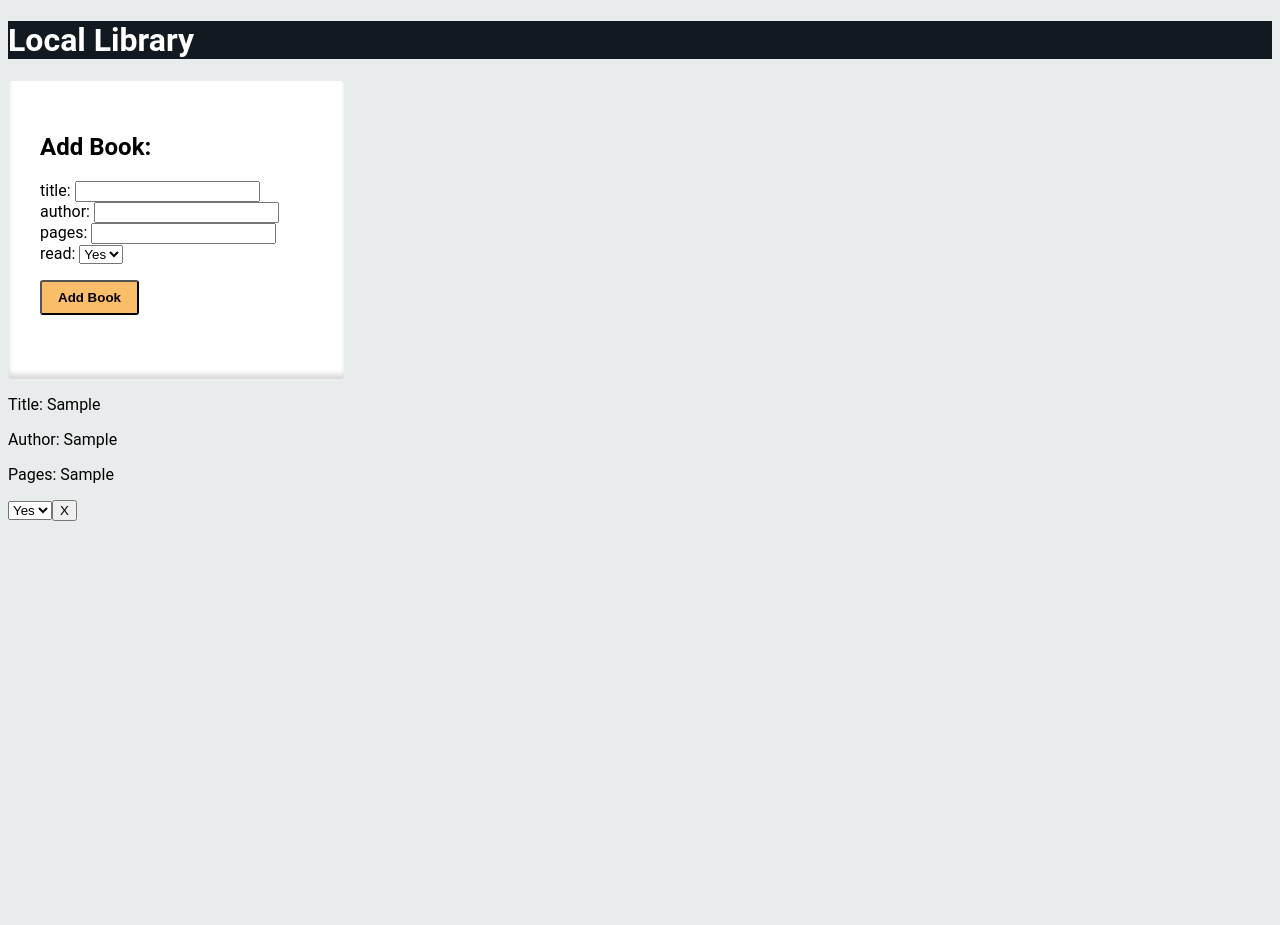
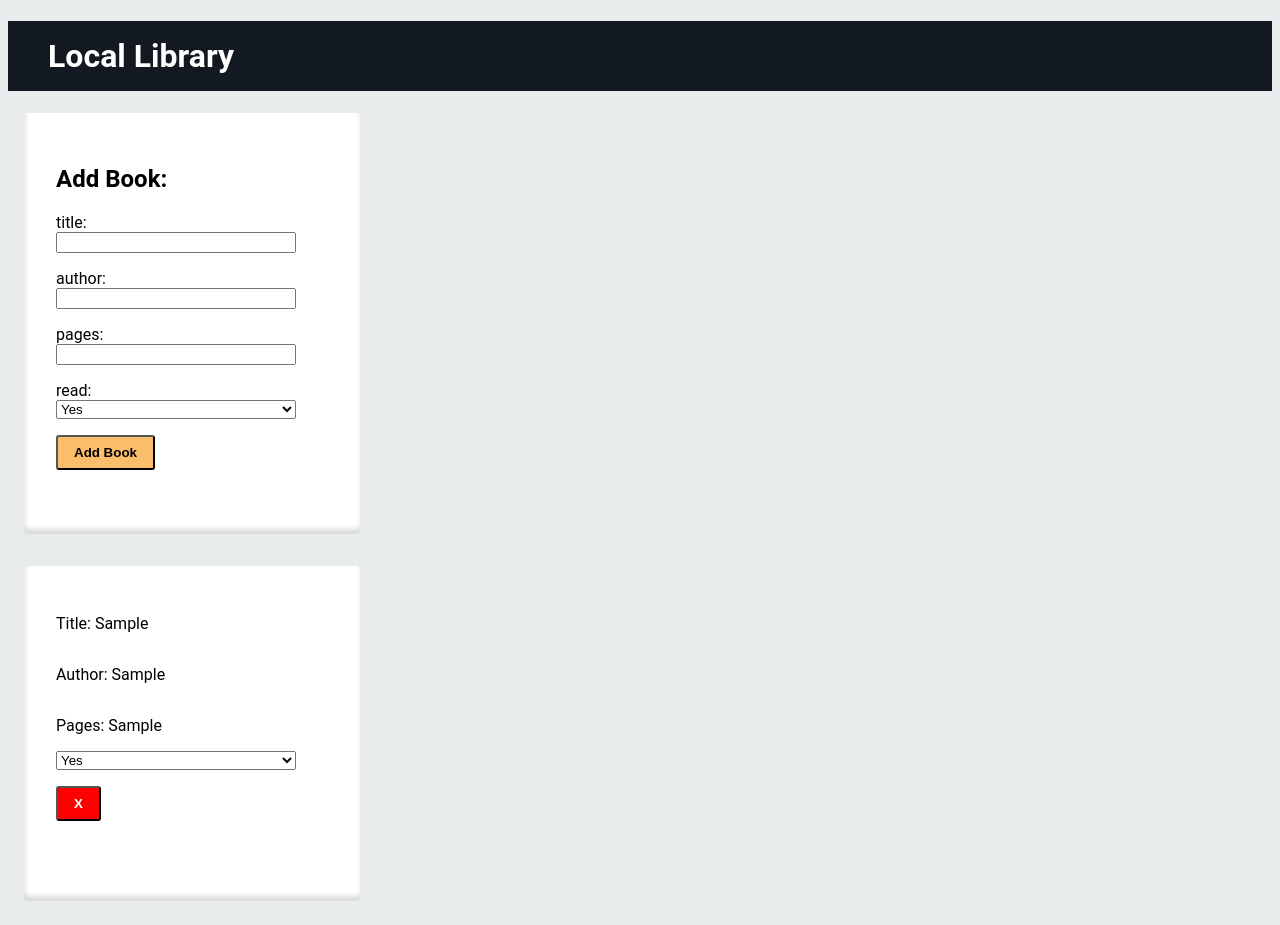
Before and after one commit to will-flores1/library-local, a plain HTML site: page index.html in a window 1280 px wide. Both pictures are taken after typing "Sample", "Sample", "Sample" into the empty fields and a click on the button "Add Book". Before the commit the page ends 800 px from the top, so only its background shows below. Drawn offline with Linux system fonts and the light colour scheme.

Commit message:
complete style

```diff
--- a/style.css
+++ b/style.css
@@ -6,23 +6,25 @@ body {
 .my-library {
     background-color: #131921;
     color: white;
+    padding: 1rem 2.5rem;
 }
 
 .add-book-card {
     background-color: white;
     padding: 2rem 4rem 4rem 2rem;
+    margin: 1rem;
     box-shadow: inset 1px -5px 5px #00000025;
     border-radius: 4px;
+    width: 15rem;
 }
 
-form {
+.book-title,
+.book-author,
+.book-pages,
+.book-read {
     display: flex;
     flex-direction: column;
     margin-bottom: 1rem;
-}
-
-.add-book-card {
-    width: 15rem;
 }
 
 #add-book {
@@ -35,3 +37,39 @@ form {
     background-color: #f3a847;
     cursor: pointer;
 }
+
+#my-books {
+    display: flex;
+    flex-wrap: wrap;
+}
+
+#my-books > div {
+    background-color: white;
+    height: fit-content;
+    width: 15rem;
+    padding: 2rem 4rem 4rem 2rem;
+    margin: 1rem;
+    box-shadow: inset 1px -5px 5px #00000025;
+    border-radius: 4px;
+    display: flex;
+    flex-direction: column;
+}
+
+.book-card-component {
+    display: flex;
+    flex-direction: column;
+}
+
+.remove-book-btn {
+    background-color: #ff0000;
+    color: white;
+    margin: 1rem 0rem;
+    padding: 0.5rem 1rem;
+    border-radius: 3px;
+    font-weight: 600;
+    width: fit-content;
+}
+.remove-book-btn:hover {
+    background-color: #dd0000;
+    cursor: pointer;
+}
```
